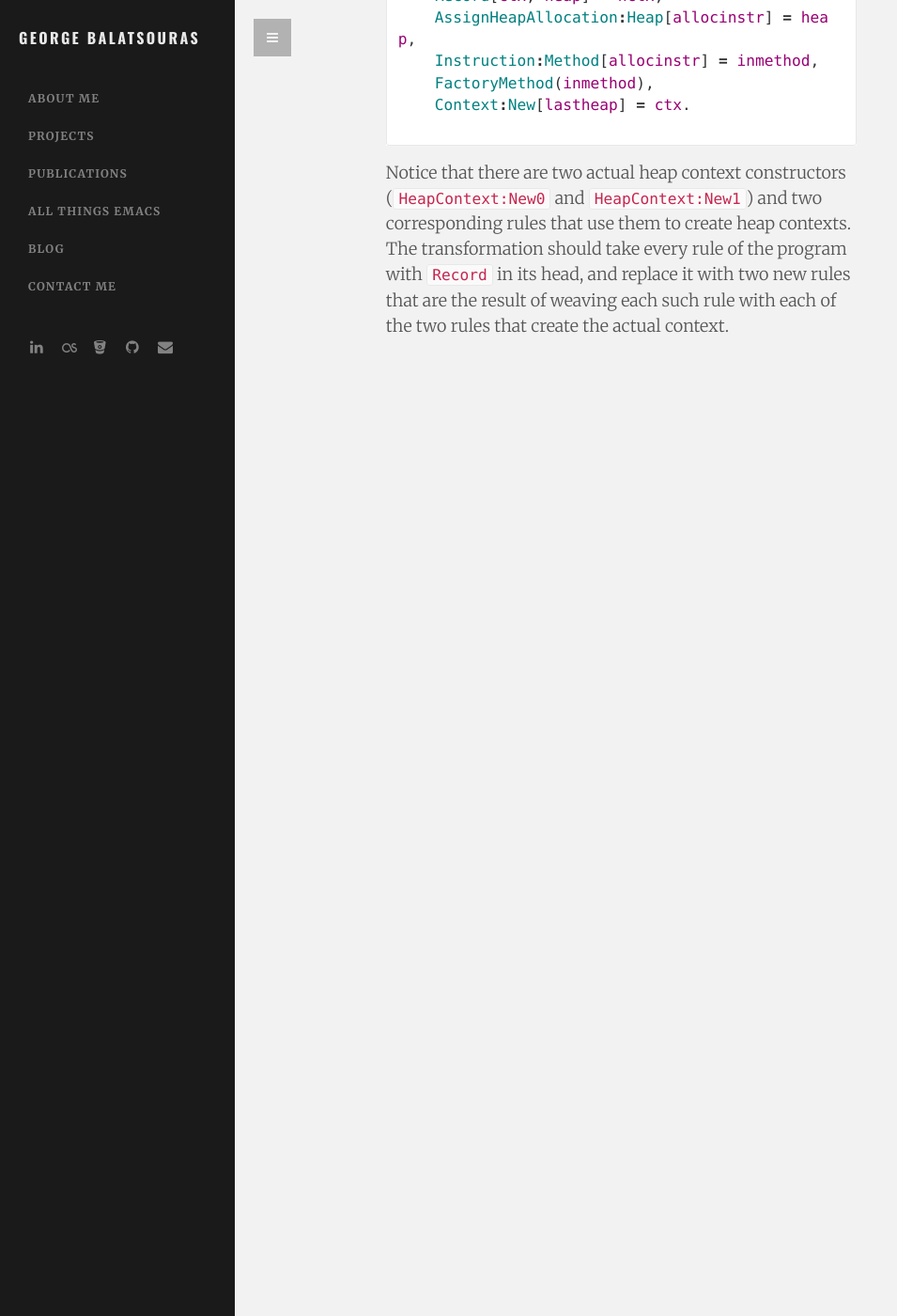
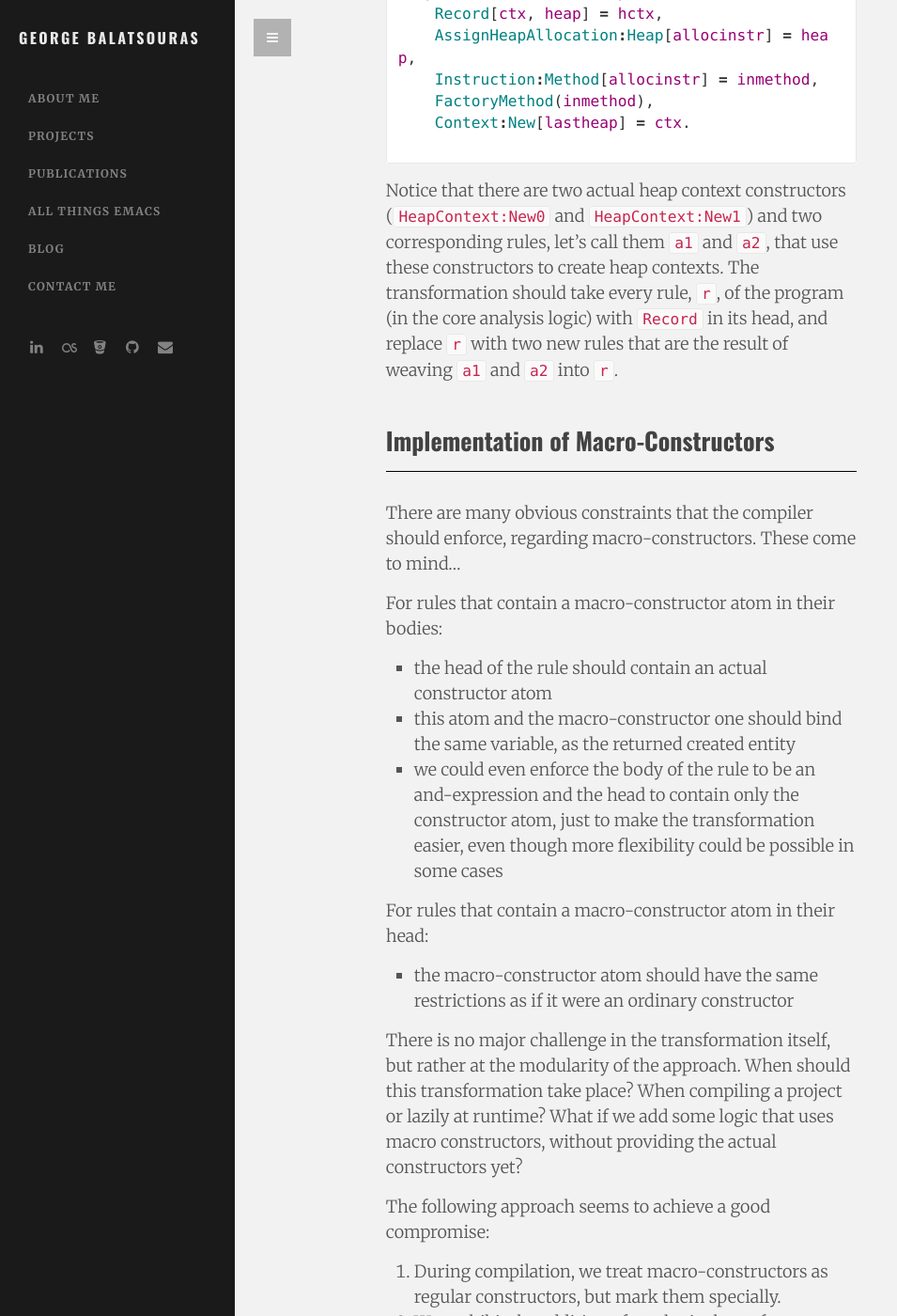
Before and after one commit to gbalats/gbalats.github.io, a Jekyll site: the page built from _posts/2016-10-24-macro-constructors.md, in a window 1280 px wide and 1400 px high, scrolled down 15298 px. Shown: the whole window at 94% size, without its empty margins (0-955 px from the left). Built offline with Jekyll 4.4.1, drawn with Linux system fonts in a browser that asks for light colours; comment, search, counter and statistics services are not loaded; some of the changed text lies outside the part shown.

Commit message:
Write about implementation of macro-constructors

````diff
--- a/_posts/2016-10-24-macro-constructors.md
+++ b/_posts/2016-10-24-macro-constructors.md
@@ -178,7 +178,7 @@ arguments will yield the same existing context.
 
 In fact, one can declare multiple constructor predicates for the same
 entity (e.g., `Context`), and pattern match them via the constructor
-that was used to create them. Most importantly, a constructor clause
+that was used to create them. Most importantly, a constructor atom
 in the head of a rule can create a new entity and bind it to an
 existentially quantified variable.
 
@@ -208,9 +208,9 @@ Few things to note:
 
 * `calleeCtx` is existentially quantified since it is only bound in
   the rule's head and not its body
-* the `Context(calleeCtx)` clause is needed too, besides the
-  constructor clause---in general new entities created by constructors
-  must include 2 clauses in some rule's head, using the syntax:
+* the `Context(calleeCtx)` atom is needed too, besides the
+  constructor atom---in general new entities created by constructors
+  must include 2 atoms in some rule's head, using the syntax:
 
   ```prolog
   SomeEntity(X), SomeEntity:Constructor[...] = X
@@ -585,12 +585,14 @@ Context:New[heap] = calleeCtx <-
     Merge[_, _, hctx, heap] = calleeCtx,
     HeapContext:New[] = hctx.
 
+# Rule a1
 HeapContext:New0[] = hctx <-
     Record[_, heap] = hctx,
     AssignHeapAllocation:Heap[allocinstr] = heap,
     Instruction:Method[allocinstr] = inmethod,
     !FactoryMethod(inmethod).
 
+# Rule a2
 HeapContext:New1[lastheap] = hctx <-
     Record[ctx, heap] = hctx,
     AssignHeapAllocation:Heap[allocinstr] = heap,
@@ -602,10 +604,56 @@ HeapContext:New1[lastheap] = hctx <-
 
 Notice that there are two actual heap context constructors
 (`HeapContext:New0` and `HeapContext:New1`) and two corresponding
-rules that use them to create heap contexts. The transformation should
-take every rule of the program with `Record` in its head, and replace
-it with two new rules that are the result of weaving each such rule
-with each of the two rules that create the actual context.
+rules, let's call them `a1` and `a2`, that use these constructors to
+create heap contexts. The transformation should take every rule, `r`,
+of the program (in the core analysis logic) with `Record` in its head,
+and replace `r` with two new rules that are the result of weaving `a1`
+and `a2` into `r`.
+
+
+### Implementation of Macro-Constructors
+
+There are many obvious constraints that the compiler should enforce,
+regarding macro-constructors. These come to mind...
+
+For rules that contain a macro-constructor atom in their bodies:
+
+* the head of the rule should contain an actual constructor atom
+* this atom and the macro-constructor one should bind the same
+  variable, as the returned created entity
+* we could even enforce the body of the rule to be an and-expression
+  and the head to contain only the constructor atom, just to make the
+  transformation easier, even though more flexibility could be
+  possible in some cases
+
+For rules that contain a macro-constructor atom in their head:
+
+* the macro-constructor atom should have the same restrictions as if
+  it were an ordinary constructor
+
+
+There is no major challenge in the transformation itself, but rather
+at the modularity of the approach. When should this transformation
+take place? When compiling a project or lazily at runtime? What if we
+add some logic that uses macro constructors, without providing the
+actual constructors yet?
+
+The following approach seems to achieve a good compromise:
+
+1. During compilation, we treat macro-constructors as regular
+   constructors, but mark them specially.
+2. We prohibit the addition of any logic that refers to
+   macro-constructors, without first having loaded the logic that
+   resolves them to the actual constructors.
+3. If we have already loaded such logic, we perform the transformation
+   each time we load additional logic that uses (macro-in-head) the
+   predefined macro-constructors, so as to completely eliminate them
+   from the actual logic to be added to the database.
+
+This way, our primary limitation will be that we'll have to provide
+and load definitions for the macro-constructors prior to adding any
+more logic---just as, in conventional languages, all symbols have to
+be resolved at link-time to produce an executable.
 
 
 <!-- References and links -->
````
Also changed, not shown: other parts of _posts/2016-10-24-macro-constructors.md (+1 -1 lines).
